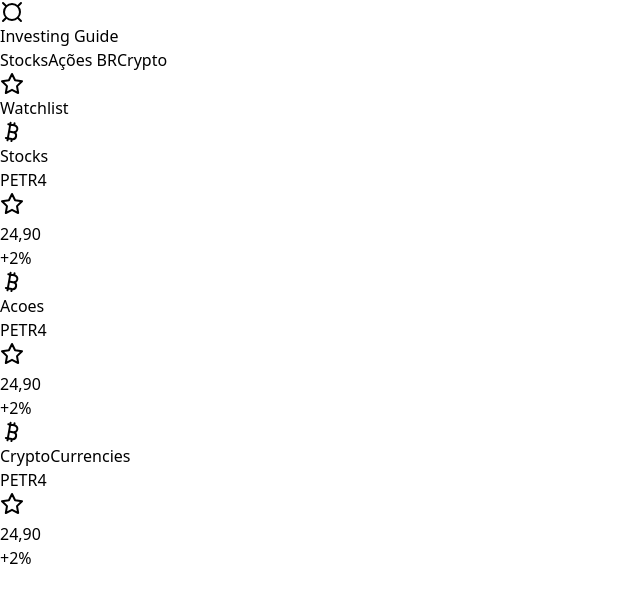
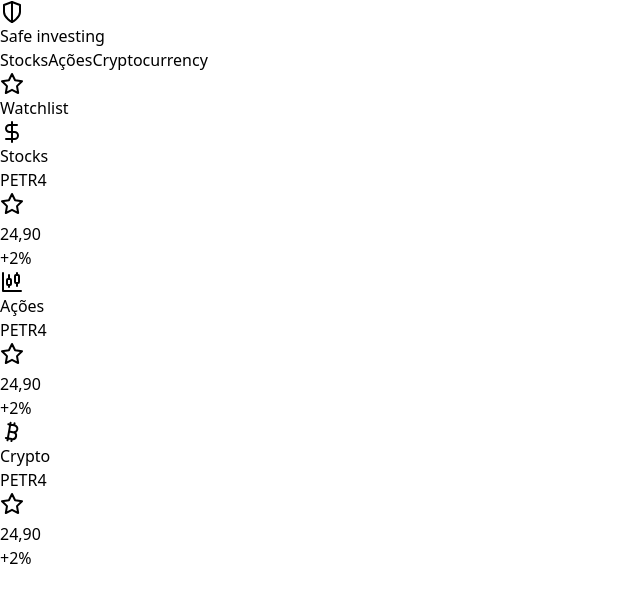
Before and after one commit to insper-tecnologias-web/projeto-2-frontend-davidmc, a React (Vite) app in the folder investing-guide/: page / in a window 1280 px wide. Shown: the top 602 px of the page, without its empty margins (0-640 px from the left). Built offline with nearby package versions, Linux system fonts and the light colour scheme.

Commit message:
Melhorias

```diff
--- a/investing-guide/src/App.jsx
+++ b/investing-guide/src/App.jsx
@@ -3,16 +3,16 @@ import reactLogo from './assets/react.svg'
 import viteLogo from '/vite.svg'
 import Header from './components/Header.jsx'
 import Container from './components/Container'
-
+import {Bitcoin, Star, DollarSign, CandlestickChart} from 'lucide-react';
 
 export default function App() {
   return (
     <div className = 'bg-white h-full'>
       <Header/>
       <div className = 'flex flex-row grow justify-evenly my-16'>
-        <Container title = "Stocks" asset = "PETR4" price = "24,90" variation = "+2%"/>
-        <Container title = "Acoes" asset = "PETR4" price = "24,90" variation = "+2%"/>
-        <Container title = "CryptoCurrencies" asset = "PETR4" price = "24,90" variation = "+2%"/>
+        <Container icon = {DollarSign} title = "Stocks" asset = "PETR4" price = "24,90" variation = "+2%"/>
+        <Container icon = {CandlestickChart} title = "Ações" asset = "PETR4" price = "24,90" variation = "+2%"/>
+        <Container icon = {Bitcoin} title = "Crypto" asset = "PETR4" price = "24,90" variation = "+2%"/>
       </div>
     </div>
 
--- a/investing-guide/src/components/Container.jsx
+++ b/investing-guide/src/components/Container.jsx
@@ -1,9 +1,9 @@
-import {Bitcoin, Star} from 'lucide-react';
+import {Bitcoin, Star, DollarSign, CandlestickChart} from 'lucide-react';
 const Container = (props) => {
     return(
         <div className = 'flex flex-col grow mx-2.5'>
             <div className = 'flex flex-row items-center my-2.5'>
-                <Bitcoin></Bitcoin>
+                <props.icon></props.icon>
                 <h1 className = 'mx-0.5 text-2xl'>{props.title}</h1>
             </div>
 
--- a/investing-guide/src/components/Header.jsx
+++ b/investing-guide/src/components/Header.jsx
@@ -1,4 +1,4 @@
-import {Currency, Star} from 'lucide-react';
+import {Currency, Star, ShieldHalf} from 'lucide-react';
 
 const Header = (props) => {
     return(
@@ -6,18 +6,18 @@ const Header = (props) => {
         <div className = 'flex flex-row grow items-center px-4 justify-between  bg-gradient-to-l from-blue-300 w-full h-20 divide-stone-800'>
             <div className='flex flex-row align-center justify-between'>
                 <div className = 'flex flex-row justify-between items-center mr-20 self-center'>
-                    <Currency></Currency>
-                    <h1 className = 'text-2xl font-bold px-2.5'>Investing Guide</h1>
+                    <ShieldHalf></ShieldHalf>
+                    <h1 className = 'text-2xl font-bold px-2.5'>Safe investing</h1>
                 </div>
                 <div className = "space-x-10 self-center">
-                    <button className = " text-xl/8 font-medium">Stocks</button>
-                    <button className = " text-xl/8 font-medium">Ações BR</button>
-                    <button className = "text-xl/8 font-medium">Crypto</button>
+                    <button className = " text-xl font-medium">Stocks</button>
+                    <button className = " text-xl font-medium">Ações</button>
+                    <button className = "text-xl font-medium">Cryptocurrency</button>
                 </div>
             </div>
             <div className = 'flex flex-row'>
                 <Star></Star>
-                <button className = 'text-lg font-light px-2.5'>Watchlist</button>
+                <button className = 'text-lg font-medium px-2.5'>Watchlist</button>
 
             </div>
         </div>
```
